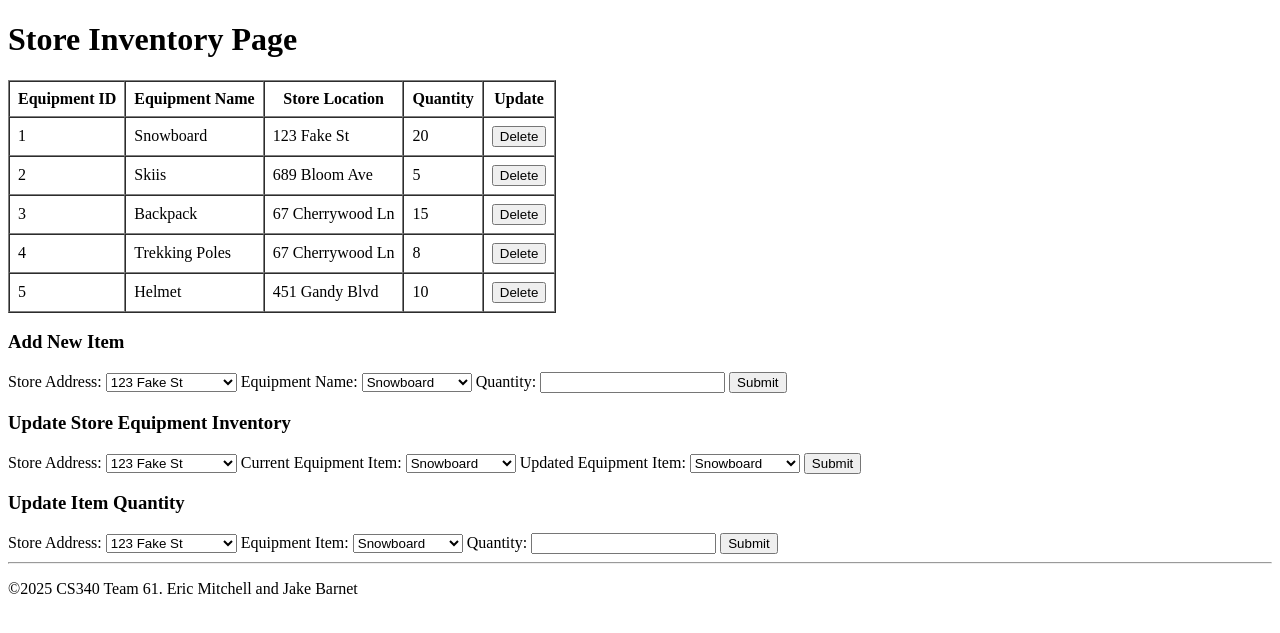
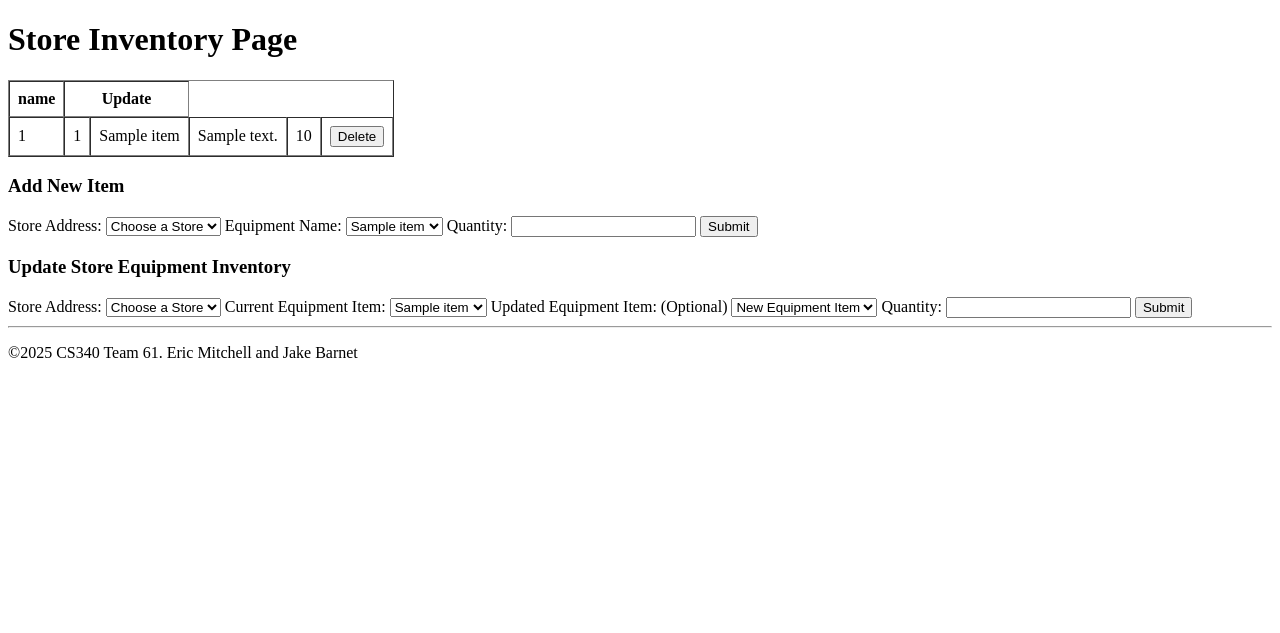
Before and after one commit to jakebarn-osu/cs340-final-project, a Flask app: template templates/store-inventory.html in a window 1280 px wide. Shown: the part 108-741 px from the top of the page. Run offline with Flask 3, Linux system fonts and the light colour scheme; the template is opened without the code that fills it: most values are stand-ins (such as "Sample title", 1, 10 or a date in 2020).

Commit message:
Select query added for store-inventory route. dynamic rendering added for store-inventory.html

```diff
--- a/app.py
+++ b/app.py
@@ -36,7 +36,20 @@ def stores():
 
 @app.route("/store-inventory", methods=["GET", "POST", "PUT", "DELETE"])
 def store_inventory():
-   return render_template("/store-inventory.html")
+   try:
+      if request.method == "GET":
+         dbConnection = db.connectDB()
+         query1 = "SELECT InventoryItems.equipment_id, InventoryItems.store_id, Equipment.item_name, \
+                  Stores.address, InventoryItems.quantity FROM InventoryItems \
+                  JOIN Equipment ON InventoryItems.equipment_id = Equipment.id \
+                  JOIN Stores ON InventoryItems.store_id = Stores.id \
+                  ORDER BY Stores.address, Equipment.item_name;"
+         inventory_items = db.query(dbConnection, query1).fetchall()
+
+   except Exception as e:
+      print(f"Error executing query: {e}")
+      return "An error has occured while exceuting DB query", 500
+   return render_template("/store-inventory.html", inventory_items=inventory_items, stores=stores)
 
 @app.route("/customers", methods=["GET", "POST"])
 def customers():
--- a/templates/store-inventory.html
+++ b/templates/store-inventory.html
@@ -9,142 +9,106 @@
  <table border="1" cellpadding="8" cellspacing="0">
 	<thead>
 		<tr>
-			<th>Equipment ID</th>
-			<th>Equipment Name</th>
-			<th>Store Location</th>
-			<th>Quantity</th>
+			{% for key in inventory_items[0].keys() %}
+			<th>{{ key }}</th>
+			{% endfor %}
 			<th colspan="2">Update</th>
   </tr>
  </thead>
   <!-- A query that takes Equipment.id, Equipment.item_name,
    Stores.address, quantity-->
  <tbody>
-
-		 <tr>
-			<td>1</td>
-			<td>Snowboard</td>
-			<td>123 Fake St</td>
-			<td>20</td>
-			<td>
-				<button>Delete</button>
-			</td>
-		 </tr>
+		{% for item in inventory_items %}
 		<tr>
-			<td>2</td>
-			<td>Skiis</td>
-			<td>689 Bloom Ave</td>
-			<td>5</td>
-			<td>
-				<button>Delete</button>
-			</td>
+			<td>{{ item.equipment_id }}</td>
+			<td> {{ item.store_id }}</td>
+			<td>{{ item.item_name }}</td>
+			<td>{{ item.address }}</td>
+			<td>{{ item.quantity }}</td>
+			<form id="delete_inventory_item_form">
+				<input type="hidden" name="delete_equipment_item_id" value="{{ item.equipment_id }}">
+				<input type="hidden" name="delete_from_store_id" value="{{ item.store_id }}">
+				<td>
+					<button type="submit">Delete</button>
+				</td>
+			</form>
 		</tr>
-		<tr>
-			<td>3</td>
-			<td>Backpack</td>
-			<td>67 Cherrywood Ln</td>
-			<td>15</td>
-			<td>
-				<button>Delete</button>
-			</td>
-		</tr>
-		<tr>
-			<td>4</td>
-			<td>Trekking Poles</td>
-			<td>67 Cherrywood Ln</td>
-			<td>8</td>
-			<td>
-				<button>Delete</button>
-			</td>
-		</tr>
-		<tr>
-			<td>5</td>
-			<td>Helmet</td>
-			<td>451 Gandy Blvd</td>
-			<td>10</td>
-			<td>
-				<button>Delete</button>
-			</td>
-		</tr>
+		{% endfor %}
  </tbody>
 </table>
 
 <h3>Add New Item</h3>
-<form method="POST" action="/store-inventory">
-	<label for="store-id">Store Address: </label>
-	<select id="stores">Choose a Store
-		<option>123 Fake St</option>
-		<option>689 Bloom Ave</option>
-		<option>67 Cherrywood Ln</option>
-		<option>451 Gandy Blvd</option>
+<form method="POST" id="add_item_to_store_form">
+	<label for="add_item_to_store">Store Address: </label>
+	<select id="stores">
+    <option value="" disabled selected>Choose a Store</option>
+    {% set seen_stores = [] %}
+    {% for store in inventory_items %}
+        {% if store.store_id not in seen_stores %}
+					<option value="{{ store.store_id }}">{{ store.address }}</option>
+					{% set _ = seen_stores.append(store.store_id) %}
+        {% endif %}
+    {% endfor %}
 	</select>
 
-	<label for="equipment-name">Equipment Name: </label>
-	<select id="equipment">Choose equipment
-		<option>Snowboard</option>
-		<option>Skiis</option>
-		<option>Backpack</option>
-		<option>Trekking Poles</option>
-		<option>Helmet</option>
+
+	<label for="add_item_to_store">Equipment Name: </label>
+	<select id="equipment">Choose equipment>
+		{% set seen_equipment = [] %}
+		{% for equipment in inventory_items %}
+			{% if equipment.equipment_id not in seen_equipment %}
+					<option value="{{ equipment.equipment_id }}"> {{ equipment.item_name }}</option>
+				{% set _ = seen_equipment.append(equipment.equipment_id) %}
+			{% endif %}
+		{% endfor %}
 	</select>
 
 	<label for="new-quantity">Quantity:</label>
-	<input type="text"/>
+	<input type="number" name="add_item_quantity_to_store" id="add_item_quantity_to_store" min="1"/>
 	<input type="submit"/>
 </form>
 
 <h3>Update Store Equipment Inventory</h3>
-<form method="PUT" action="/store-inventory">
-	<label for="store-id">Store Address: </label>
-	<select id="stores">Choose a Store
-		<option>123 Fake St</option>
-		<option>689 Bloom Ave</option>
-		<option>67 Cherrywood Ln</option>
-		<option>451 Gandy Blvd</option>
+<form method="PUT" class="cuForm" id="update_store_equipment_form">
+	<label for="update_store_id">Store Address: </label>
+	<select nmae="update_store_id" id="update_store_id" required>Choose a Store
+    <option value="" disabled selected>Choose a Store</option>
+    {% set seen_stores = [] %}
+    {% for store in inventory_items %}
+        {% if store.store_id not in seen_stores %}
+					<option value="{{ store.store_id }}">{{ store.address }}</option>
+					{% set _ = seen_stores.append(store.store_id) %}
+        {% endif %}
+    {% endfor %}
 	</select>
 
-	<label for="equipment-name">Current Equipment Item: </label>
-	<select id="equipment">Choose equipment
-		<option>Snowboard</option>
-		<option>Skiis</option>
-		<option>Backpack</option>
-		<option>Trekking Poles</option>
-		<option>Helmet</option>
+	<label for="update_equipment_id">Current Equipment Item: </label>
+	<select name="update_equipment_id" required>Choose equipment
+		{% set seen_equipment = [] %}
+		{% for equipment in inventory_items %}
+			{% if equipment.equipment_id not in seen_equipment %}
+					<option value="{{ equipment.equipment_id }}"> {{ equipment.item_name }}</option>
+				{% set _ = seen_equipment.append(equipment.equipment_id) %}
+			{% endif %}
+		{% endfor %}
 	</select>
 
-		<label for="equipment-name">Updated Equipment Item: </label>
-	<select id="updated-equipment">Choose equipment
-		<option>Snowboard</option>
-		<option>Skiis</option>
-		<option>Backpack</option>
-		<option>Trekking Poles</option>
-		<option>Helmet</option>
+	<label for="update_new_equipment_id">Updated Equipment Item: (Optional)</label>
+	<select name="update_new_equipment_id">Choose equipment
+		<option value="" disabled selected>New Equipment Item</option>
+		{% set seen_equipment = [] %}
+		{% for equipment in inventory_items %}
+			{% if equipment.equipment_id not in seen_equipment %}
+					<option value="{{ equipment.equipment_id }}"> {{ equipment.item_name }}</option>
+				{% set _ = seen_equipment.append(equipment.equipment_id) %}
+			{% endif %}
+		{% endfor %}
 	</select>
+
+	<label for="new-quantity">Quantity:</label>
+	<input type="number" name="update_item_quantity" id="update_item_quantity" min="1"/>
+
 	<input type="submit"/>
 </form>
 
-<h3>Update Item Quantity</h3>
-<form method="PUT" action="/store-inventory">
-	<label for="store-id">Store Address: </label>
-	<select id="stores">Choose a Store
-		<option>123 Fake St</option>
-		<option>689 Bloom Ave</option>
-		<option>67 Cherrywood Ln</option>
-		<option>451 Gandy Blvd</option>
-	</select>
-
-	<label for="equipment-name">Equipment Item: </label>
-	<select id="equipment">Choose equipment
-		<option>Snowboard</option>
-		<option>Skiis</option>
-		<option>Backpack</option>
-		<option>Trekking Poles</option>
-		<option>Helmet</option>
-	</select>
-
-	<label for="new-quantity">Quantity:</label>
-	<input type="number" name="quantity" min="1" required>
-
-	</select>
-	<input type="submit"/>
-</form>
 {% endblock %}
```
